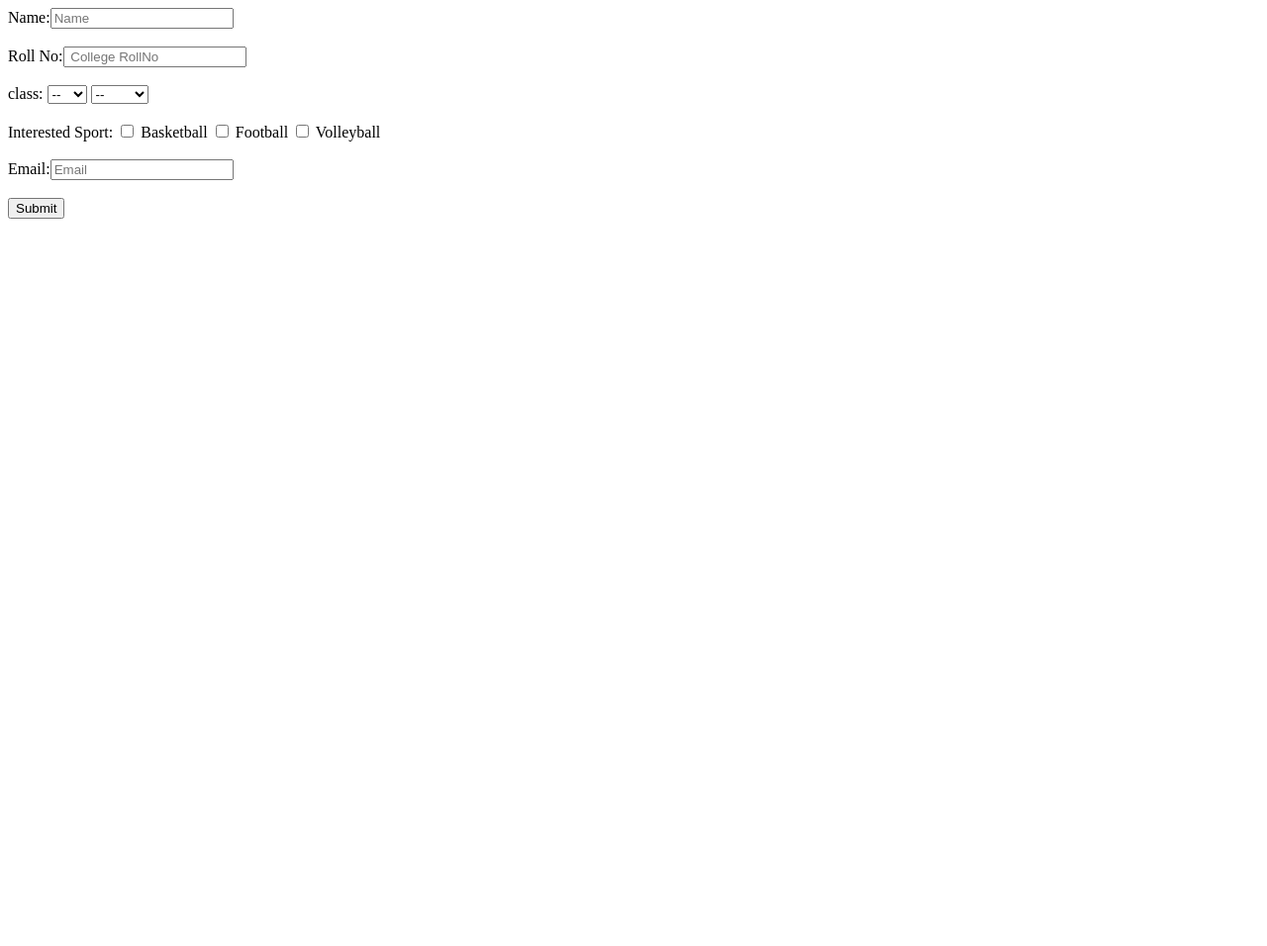
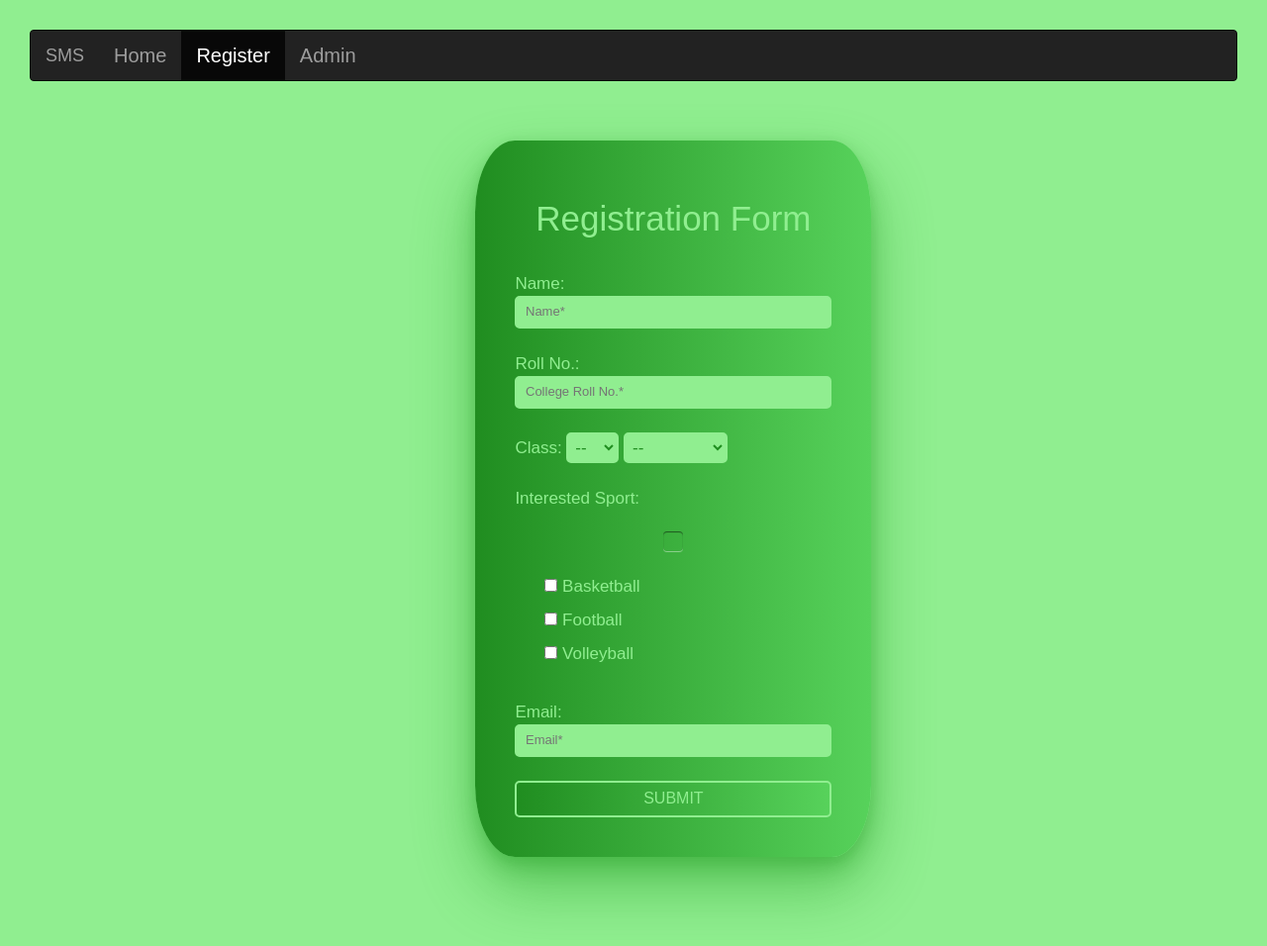
Before and after one commit to JoshuaCoutinho24/Sports-Management-System, a Flask app: page /registrations in a window 1280 px wide. Shown: the whole page at 99% size. Before the commit the page ends 221 px from the top, so only its background shows below. Run offline with Flask 2, Linux system fonts and the light colour scheme; some libraries are stand-ins or nearby versions.

Commit message:
styles to form

```diff
--- /dev/null
+++ b/static/registrations.css
@@ -0,0 +1,136 @@
+body{
+    font-size: 20px;
+    padding: 30px;
+    background-color: lightgreen;
+    color: lightgreen;
+    font-family: Assistant, sans-serif;
+    min-height: 90vh;
+}
+
+.form{
+    margin: 60px;
+    padding: 40px;
+    font-size: 1.7rem;
+    background-image: linear-gradient(90deg,rgb(32, 141, 32), #57d25b);
+    width: 400px;
+    border-radius: 10%;
+    display: flex;
+    flex-direction: column;
+    box-shadow:
+    0px 2px 10px rgba(36, 158, 36, 0.075),
+    0px 10px 20px rgba(36, 158, 36, 0.338),
+    0px 30px 60px 1px rgba(36, 158, 36, 0.495);
+    position: relative;
+    left: 32%;
+}
+
+.form .head .title{
+    font-size: 3.5rem;
+    text-align: center;
+}
+
+input{
+    padding: 5px;
+    font-size: 1.3rem;
+    border: solid 2px lightgreen;
+    border-radius: 5px;
+    background-color: lightgreen;
+    color: rgb(32, 141, 32);
+}
+
+.name input{
+    width: 100%;
+}
+
+.rollno input{
+    width: 100%;
+}
+
+.class option{
+    color: rgb(32, 141, 32);
+}
+
+.class select{
+    background-color: lightgreen;
+    border: solid 2px lightgreen;
+    border-radius: 5px;
+    padding: 3px;
+    color: rgb(32, 141, 32);
+}
+
+.sports{
+    display: flex;
+    flex-direction: column;
+}
+
+.sports .sport{
+    cursor: pointer;
+    background-color: lightgreen;
+    border: solid 2px lightgreen;
+    border-radius: 5px;
+    margin: 0 0 0 30px;
+}
+
+.email input{
+    width: 100%;
+}
+
+.submit .button{
+    width: 100%;
+    text-transform: uppercase;
+    font-size: 1.6rem;
+    border: solid 2px lightgreen;
+    background-image: linear-gradient(90deg,rgb(32, 141, 32), #57d25b);
+    color: lightgreen;
+    border-radius: 5px;
+}
+
+.submit .button:hover{
+    background-image: linear-gradient(lightgreen, lightgreen);
+    color: rgb(32, 141, 32);
+    transition: 0.8s;
+}
+
+
+/* .squaredThree */
+.squaredThree {
+    width: 20px;
+    position: relative;
+    margin: 20px auto;
+}
+label {
+    width: 20px;
+    height: 20px;
+    cursor: pointer;
+    position: absolute;
+    top: 0;
+    left: 0;
+    background: linear-gradient(top, #222 0%, #45484d 100%);
+    border-radius: 4px;
+    box-shadow: inset 0px 1px 1px rgba(0,0,0,0.5), 0px 1px 0px rgba(255,255,255,.4);
+}
+label :after {
+    content: '';
+    width: 9px;
+    height: 5px;
+    position: absolute;
+    top: 4px;
+    left: 4px;
+    border: 3px solid #fcfff4;
+    border-top: none;
+    border-right: none;
+    background: transparent;
+    opacity: 0;
+    transform: rotate(-45deg);
+}
+label :hover::after {
+    opacity: 0.3;
+}
+.squaredThree input[type=checkbox] {
+    width: 100%;
+    visibility: hidden;
+}
+.squaredThree input :checked + label:after {
+    opacity: 1;
+}
+  /* end .squaredThree */
--- a/templates/registrations.html
+++ b/templates/registrations.html
@@ -4,63 +4,79 @@
     <meta charset="UTF-8">
     <meta http-equiv="X-UA-Compatible" content="IE=edge">
     <meta name="viewport" content="width=device-width, initial-scale=1.0">
-    <title>Document</title>
+    <link rel="stylesheet" href="https://maxcdn.bootstrapcdn.com/bootstrap/3.4.1/css/bootstrap.min.css">
+    <title>Registration Form</title>
+    <link rel="stylesheet" href="/static/registrations.css">
+</head>
+    <body>
+        <nav class="navbar navbar-inverse">
+            <div class="container-fluid">
+                <div class="navbar-header">
+                    <a class="navbar-brand" href="#">SMS</a>
+                </div>
+                <ul class="nav navbar-nav">
+                    <li><a href="./Home.html">Home</a></li>
+                    <li class="active"><a href="./registrations.html">Register</a></li>
+                    <li><a href="./admin">Admin</a></li>
+                </ul>
+            </div>
+        </nav>
+        <form action="" method="POST" name="myform" class="form">
+            <div class="head">
+                <h1 class="title">Registration Form</h1><br>
+            </div>
+            <div class="name">
+                Name:<input type="text" placeholder=" Name*" name="name1" required>
+            </div>
+            <br>
+            <div class="rollno">
+                Roll No.:<input type="Number" placeholder=" College Roll No.*" name="number1" required>
+            </div>
+            <br>
+            <div class="class">
+                Class:
+                <select name="classes" required>
+                    <option> --</option>
+                    <option>FE</option>
+                    <option>SE</option>
+                    <option>TE</option>
+                    <option>BE</option>
+                </select>
+                <select name="department" required>
+                    <option> --</option>
+                    <option>Computer</option>
+                    <option>Civil</option>
+                    <option>Mechical</option>
+                    <option>ETC</option>
+                </select>
+            </div>
+            <br>
+            <div class="sports">
+                Interested Sport:<br>
 
 
-</head>
-<body>
+                <section title=".squaredThree">
+                    <!-- .squaredThree -->
+                    <div class="squaredThree">
+                      <input type="checkbox" value="None" id="squaredThree" name="check">
+                      <label></label>
+                    </div>
+                    <!-- end .squaredThree -->
+                  </section>
 
 
-    <form action="" method="POST" name="myform" >
-        <div class="form-row">
-            <div class="form-group col-md-6">
-         Name:<input type="text"  class="form-control" placeholder="Name" name="name1" > <br><br>
-
-
-
-
-        </div>
-         Roll No:<input type="Number"  placeholder=" College RollNo" name="number1"> <br><br>
-         class:
-          <select name="class" >
-            <option>--</option>
-            <option >FE</option>
-            <option >SE</option>
-            <option>TE</option>
-            <option >BE</option>
-         </select>
-
-         <select name="department" id="">
-            <option >--</option>
-            <option> Comp</option>
-            <option >Civil</option>
-            <option >Mech</option>
-            <option >ETC</option>
-         </select>
-         <br><br>
-
-
-        Interested Sport:
-       <input type="checkbox" name="sport[]" value="Basketball">  Basketball
-        <input type="checkbox" name="sport[]" value="Football"> Football
-       <input type="checkbox" name="sport[]" value="Volleyball">  Volleyball
-       <br><br>
-
-       Email:<input type="Email" placeholder="Email" name="email"><br><br>
-
-
-
-        <input type="submit" >
-        </div>
-
-
-
-
-
-
-    </form>
-
-
-
-</body>
+                <p><input type="checkbox" name="sport[]" value="Basketball" class="sport"> Basketball</p>
+                <p><input type="checkbox" name="sport[]" value="Football" class="sport"> Football</p>
+                <p><input type="checkbox" name="sport[]" value="Volleyball" class="sport"> Volleyball</p>
+            </div>
+            <br>
+            <div class="email">
+                Email: <input type="email" placeholder=" Email*" name="email" required>
+            </div>
+            <br>
+            <div class="submit">
+                <input type="submit" class="button">
+            </div>
+        </form>
+    </body>
 </html>
```
Also changed, not shown: static/Home.css (+16 -10 lines), templates/Home.html (+4 -15 lines), templates/images/RegisteredTM.svg.png (renamed from images/RegisteredTM.svg.png), templates/images/back1.jpg (added), templates/images/back2.jpg (added), templates/images/football.jpg (added).
